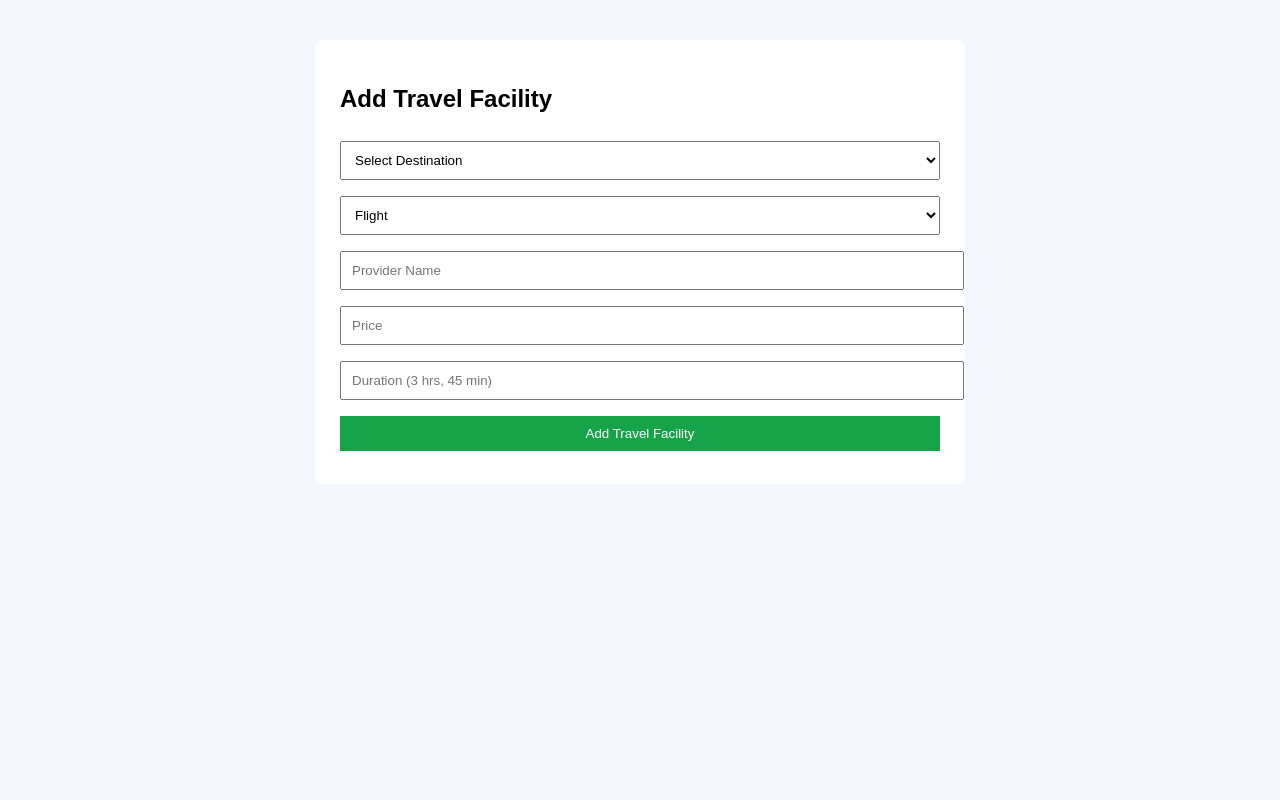
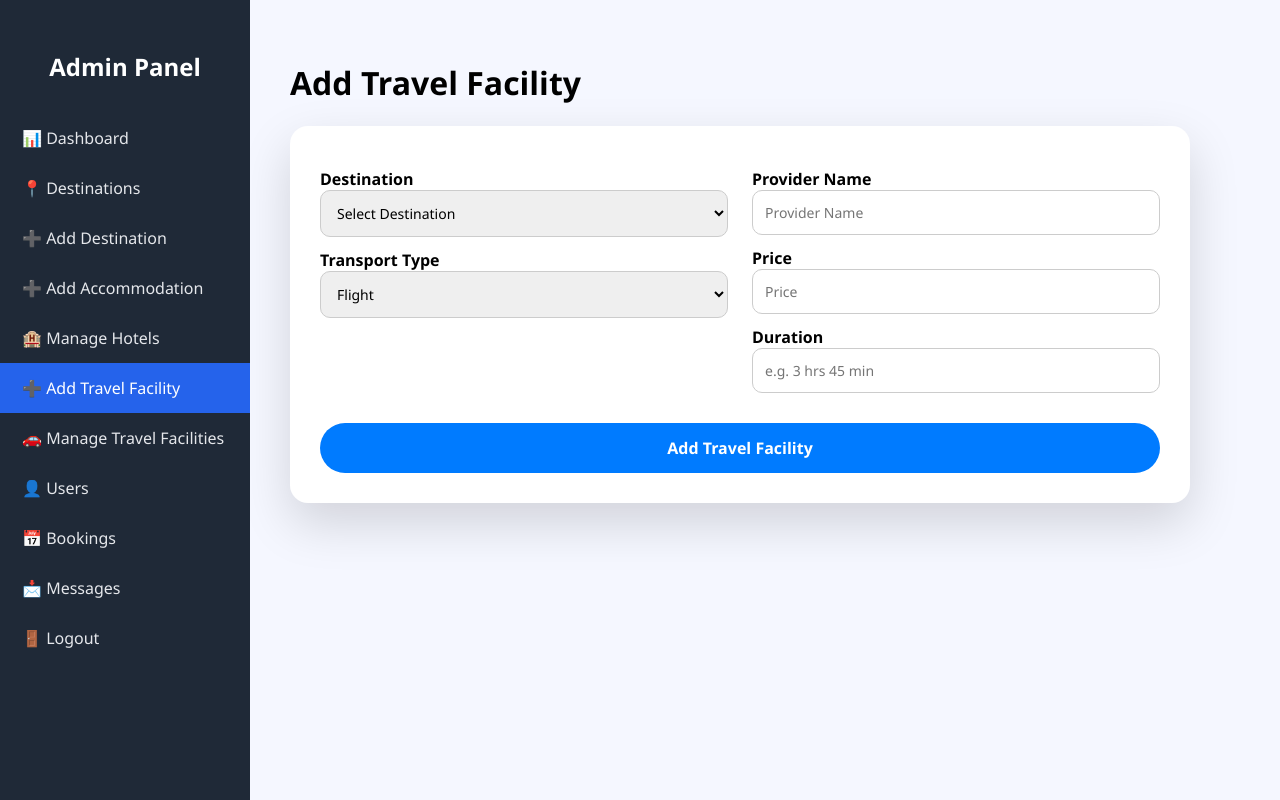
Before and after one commit to AaishaShahani2001/mr.traveller, a PHP site: page /add_travel_facility.php in a window 1280 px wide. Run offline with PHP 8.4, Linux system fonts and the light colour scheme; the visitor is signed in with stand-in values (Sample User, id 1); data that the repository does not hold is empty.

Commit message:
added travel facility related pages

```diff
--- a/add_travel_facility.php
+++ b/add_travel_facility.php
@@ -38,36 +38,175 @@ if ($_SERVER['REQUEST_METHOD'] === 'POST') {
 ?>
 
 <!DOCTYPE html>
-<html>
+<html lang="en">
 <head>
+<meta charset="UTF-8">
 <title>Add Travel Facility | Admin</title>
 <meta name="viewport" content="width=device-width, initial-scale=1">
+
 <style>
-body { font-family: Arial; background:#f5f7ff; }
-.container { max-width:600px; margin:40px auto; background:#fff; padding:25px; border-radius:8px; }
-input, select, button { width:100%; padding:10px; margin:8px 0; }
-button { background:#16a34a; color:#fff; border:none; cursor:pointer; }
-.success { color:green; }
+* { box-sizing:border-box; font-family:"Segoe UI", Arial; }
+
+body {
+    margin:0;
+    background:#f5f7ff;
+}
+
+/* ===== SIDEBAR ===== */
+.sidebar {
+    width:250px;
+    background:#1f2937;
+    color:white;
+    padding-top:30px;
+    position:fixed;
+    inset:0 auto 0 0;
+}
+
+.sidebar h2 {
+    text-align:center;
+    margin-bottom:30px;
+}
+
+.sidebar a {
+    display:block;
+    padding:14px 22px;
+    color:#e5e7eb;
+    text-decoration:none;
+    font-weight:500;
+}
+
+.sidebar a:hover,
+.sidebar a.active {
+    background:#2563eb;
+    color:white;
+}
+
+/* ===== CONTENT ===== */
+.content {
+    margin-left:250px;
+    padding:40px;
+    min-height:100vh;
+}
+
+/* ===== CARD ===== */
+.card {
+    background:white;
+    padding:30px;
+    border-radius:18px;
+    box-shadow:0 20px 50px rgba(0,0,0,.15);
+    max-width:900px;
+}
+
+/* ===== FORM GRID ===== */
+.grid {
+    display:grid;
+    grid-template-columns:1fr 1fr;
+    gap:24px;
+}
+
+label {
+    font-weight:600;
+    display:block;
+    margin-top:12px;
+}
+
+input, select {
+    width:100%;
+    padding:12px;
+    border-radius:10px;
+    border:1px solid #ccc;
+    font-size:14px;
+}
+
+/* ===== BUTTON ===== */
+button {
+    margin-top:30px;
+    width:100%;
+    padding:14px;
+    border-radius:30px;
+    border:none;
+    background:#007bff;
+    color:white;
+    font-weight:bold;
+    font-size:16px;
+    cursor:pointer;
+}
+
+button:hover {
+    background:#15803d;
+}
+
+/* ===== SUCCESS ===== */
+.success {
+    background:#d4edda;
+    color:#155724;
+    padding:12px 16px;
+    border-radius:10px;
+    margin-bottom:20px;
+    font-weight:600;
+}
+
+/* ===== RESPONSIVE ===== */
+@media(max-width:900px){
+    .sidebar {
+        position:relative;
+        width:100%;
+    }
+    .content {
+        margin-left:0;
+        padding:24px;
+    }
+    .grid {
+        grid-template-columns:1fr;
+    }
+}
 </style>
 </head>
 
 <body>
-<div class="container">
-<h2>Add Travel Facility</h2>
+
+<!-- ===== SIDEBAR ===== -->
+<div class="sidebar">
+    <h2>Admin Panel</h2>
+    <a href="admin_dashboard.php">📊 Dashboard</a>
+    <a href="admin_manage_destinations.php">📍 Destinations</a>
+    <a href="add_destination.php">➕ Add Destination</a>
+    <a href="add_hotel.php">➕ Add Accommodation</a>
+    <a href="admin_manage_hotels.php">🏨 Manage Hotels</a>
+    <a class="active" href="add_travel_facility.php">➕ Add Travel Facility</a>
+    <a href="admin_manage_travel_facilities.php">🚗 Manage Travel Facilities</a>
+    <a href="admin_manage_users.php">👤 Users</a>
+    <a href="admin_manage_bookings.php">📅 Bookings</a>
+    <a href="admin_manage_contact.php">📩 Messages</a>
+    <a href="logout.php">🚪 Logout</a>
+</div>
+
+<!-- ===== CONTENT ===== -->
+<div class="content">
+<h1>Add Travel Facility</h1>
+
+<div class="card">
 
 <?php if ($msg): ?>
-<p class="success"><?= $msg ?></p>
+<div class="success"><?= $msg ?></div>
 <?php endif; ?>
 
 <form method="post">
 
+<div class="grid">
+
+<div>
+    <label>Destination</label>
     <select name="dest_id" required>
         <option value="">Select Destination</option>
         <?php foreach ($destinations as $d): ?>
-        <option value="<?= $d['dest_id'] ?>"><?= $d['title'] ?></option>
+        <option value="<?= $d['dest_id'] ?>">
+            <?= htmlspecialchars($d['title']) ?>
+        </option>
         <?php endforeach; ?>
     </select>
 
+    <label>Transport Type</label>
     <select name="transport_type" required>
         <option value="Flight">Flight</option>
         <option value="Bus">Bus</option>
@@ -75,16 +214,27 @@ button { background:#16a34a; color:#fff; border:none; cursor:pointer; }
         <option value="Taxi">Taxi</option>
         <option value="Boat">Boat</option>
     </select>
+</div>
 
+<div>
+    <label>Provider Name</label>
     <input type="text" name="provider" placeholder="Provider Name">
 
+    <label>Price</label>
     <input type="number" name="price" placeholder="Price">
 
-<input type="text" name="duration" placeholder="Duration (3 hrs, 45 min)">
+    <label>Duration</label>
+    <input type="text" name="duration" placeholder="e.g. 3 hrs 45 min">
+</div>
 
-<button type="submit">Add Travel Facility</button>
+</div>
+
+<button>Add Travel Facility</button>
 
 </form>
+
 </div>
+</div>
+
 </body>
 </html>
```
Also changed, not shown: admin_manage_travel_facilities.php (added, +260 -0 lines), delete_travel_facility.php (added, +20 -0 lines), edit_travel_facility.php (added, +179 -0 lines). Lines whose indentation alone changed are shown as unchanged.
